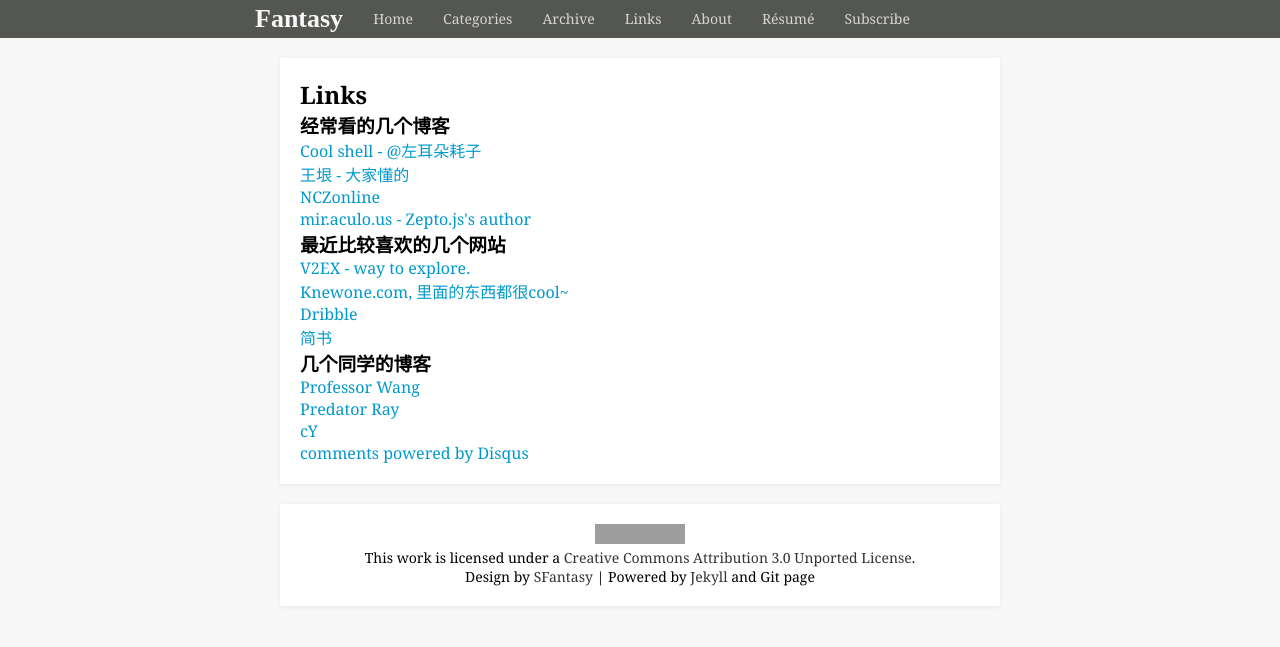
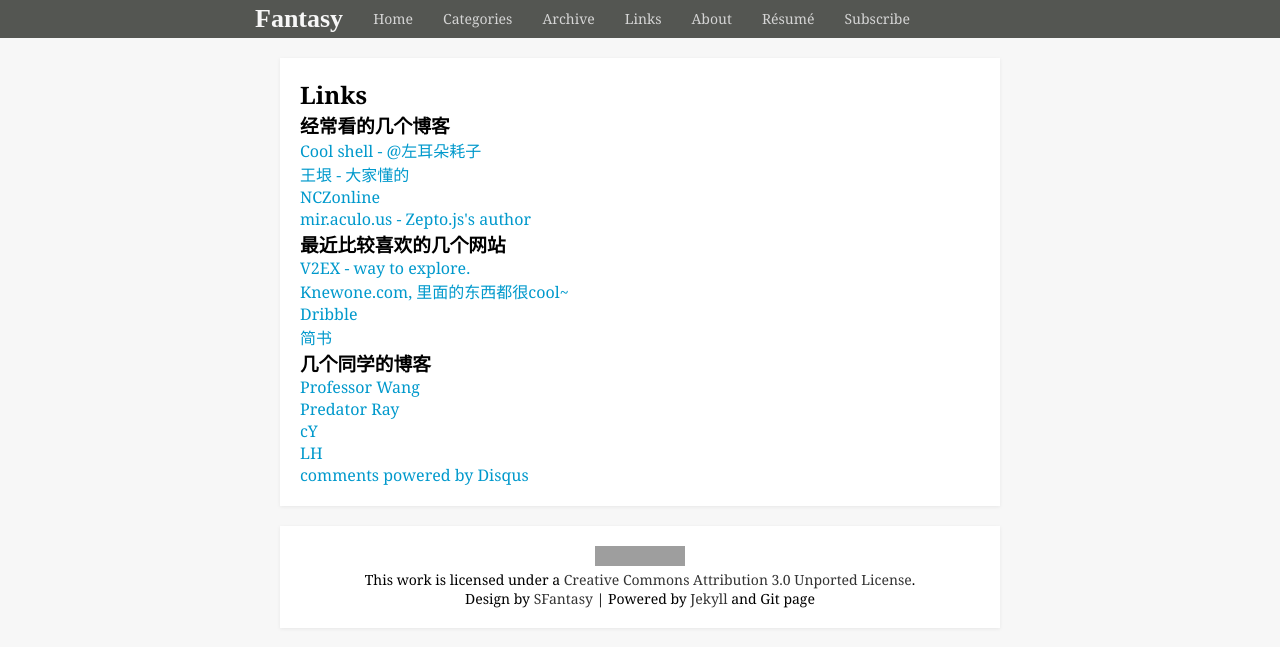
Before and after one commit to SFantasy/blog, a Jekyll site: the page built from links.html, in a window 1280 px wide. Shown: the top 647 px of the page. Built offline with Jekyll 4.4.1, drawn with Linux system fonts in a browser that asks for light colours; Markdown is read by kramdown in place of the engine named in the settings; comment, search, counter and statistics services are not loaded; grey boxes are pictures that could not be loaded.

Commit message:
add the blog link of LH

```diff
--- a/links.html
+++ b/links.html
@@ -45,5 +45,8 @@ comments: true
 	<li>
 	  <a href="http://www.cynotsb.cn/">cY</a>
 	</li>
+  <li>
+    <a href="http://lhldyf.com">LH</a>
+  </li>
   </ul>
 </section>
```
